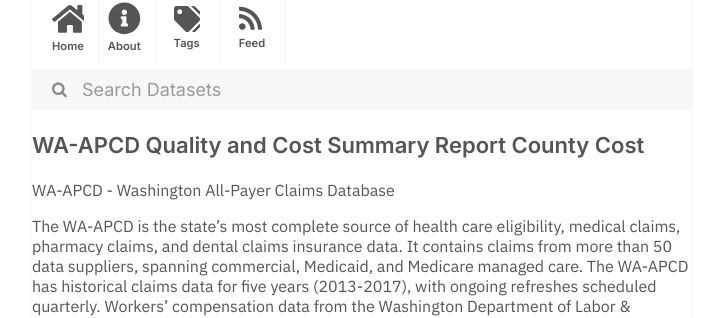
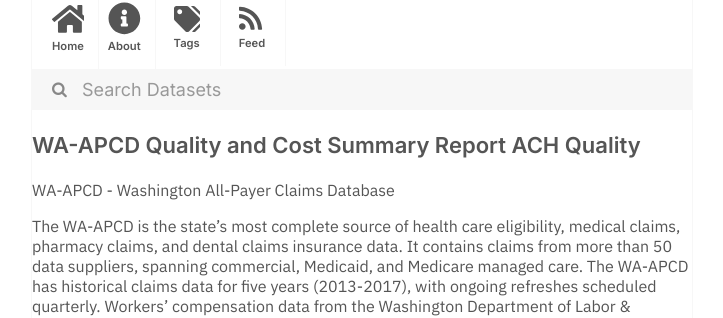
Before and after one commit to dayda-entities/state-of-washington, a Jekyll site: the page built from _posts/2020-11-10-wa-apcd-quality-and-cost-summa.md, in a window 1280 px wide. Shown: the part 216-534 px from the top of the page, without its empty margins (278-1001 px from the left). Built offline with Jekyll 4.4.1, drawn with Linux system fonts in a browser that asks for light colours.

```diff
--- a/_posts/2020-11-10-wa-apcd-quality-and-cost-summa.md
+++ b/_posts/2020-11-10-wa-apcd-quality-and-cost-summa.md
@@ -1,14 +1,14 @@
 ---
-title: WA-APCD Quality and Cost Summary Report County Cost
-created: '2020-11-10T17:19:48.744756'
-modified: '2020-11-10T17:19:48.744766'
+title: WA-APCD Quality and Cost Summary Report ACH Quality
+created: '2020-11-10T17:20:52.704128'
+modified: '2020-11-10T17:20:52.704139'
 state: active
 type: dataset
 tags: []
 groups:
   - Local Government
-csv_url: 'https://data.wa.gov/api/views/4rfn-62je/rows.csv?accessType=DOWNLOAD'
-json_url: 'https://data.wa.gov/api/views/4rfn-62je/rows.json?accessType=DOWNLOAD'
+csv_url: 'https://data.wa.gov/api/views/j78i-gfy5/rows.csv?accessType=DOWNLOAD'
+json_url: 'https://data.wa.gov/api/views/j78i-gfy5/rows.json?accessType=DOWNLOAD'
 layout: post
 
 ---
```
